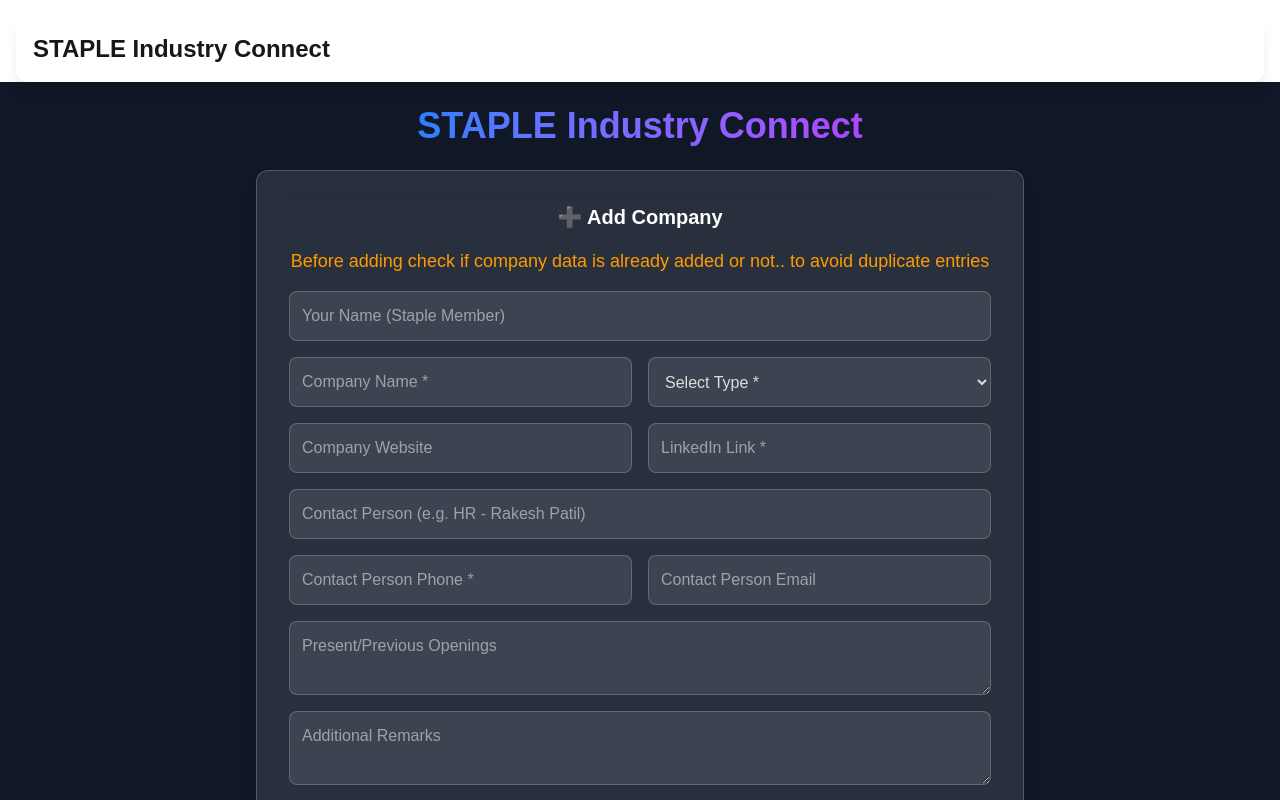
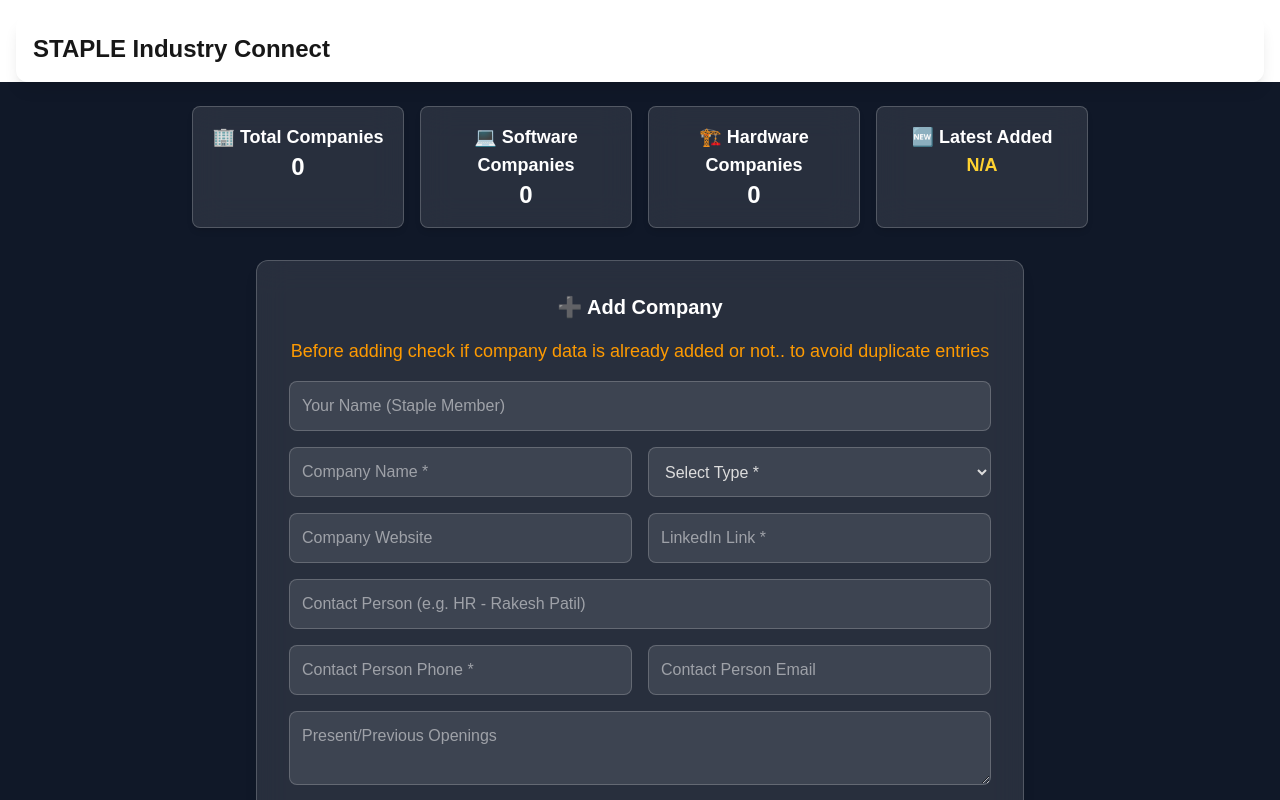
Before and after one commit to Tnmy4069/STAPLE-Connect, a Next.js app: page / in a window 1280 px wide. Shown: the top 800 px of the page. Built offline with nearby package versions, Linux system fonts and the light colour scheme; no server answers; the database is empty.

Commit message:
Add mini dashboard to display company statistics and improve company email handling

```diff
--- a/src/app/api/companies/route.js
+++ b/src/app/api/companies/route.js
@@ -8,6 +8,7 @@
   await connectDB();
   const companies = await Company.find({});
   return NextResponse.json(companies);
+
 }
 
 // POST a new company
@@ -16,7 +17,6 @@
   const data = await req.json();
   const newCompany = await Company.create(data);
   return NextResponse.json(newCompany, { status: 201 });
-  alert("New company Added successfully");
 }
 
 // DELETE a company
--- a/src/app/page.js
+++ b/src/app/page.js
@@ -22,6 +22,7 @@
   const fetchCompanies = async () => {
     const { data } = await axios.get("/api/companies");
     setCompanies(data);
+    console.log(data);
   };
 
   const handleSubmit = async (e) => {
@@ -67,12 +68,36 @@
     window.scrollTo({ top: 0, behavior: "smooth" }); // Scroll up when editing
   };
 
+ // Dashboard Data Calculations
+ const totalCompanies = companies.length;
+ const itCompanies = companies.filter(c => c.type.includes("IT")).length;
+ const nonItCompanies = totalCompanies - itCompanies;
+ const latestCompany = totalCompanies > 0 ? companies[totalCompanies - 1].name : "N/A";
+
+
 
   return (
     <div className="min-h-screen bg-gray-900 text-white flex flex-col items-center p-6">
-    <h1 className="text-4xl font-extrabold text-center mb-6 bg-gradient-to-r from-blue-500 to-purple-500 text-transparent bg-clip-text">
-      STAPLE Industry Connect
-    </h1>
+
+    {/* Mini Dashboard */}
+    <div className="grid grid-cols-2 md:grid-cols-4 gap-4 mb-8 max-w-4xl w-full">
+        <div className="bg-white/10 backdrop-blur-lg p-4 rounded-lg shadow-md text-center border border-white/20">
+          <h3 className="text-lg font-semibold">🏢 Total Companies</h3>
+          <p className="text-2xl font-bold">{totalCompanies}</p>
+        </div>
+        <div className="bg-white/10 backdrop-blur-lg p-4 rounded-lg shadow-md text-center border border-white/20">
+          <h3 className="text-lg font-semibold">💻 Software Companies</h3>
+          <p className="text-2xl font-bold">{itCompanies}</p>
+        </div>
+        <div className="bg-white/10 backdrop-blur-lg p-4 rounded-lg shadow-md text-center border border-white/20">
+          <h3 className="text-lg font-semibold">🏗️ Hardware Companies</h3>
+          <p className="text-2xl font-bold">{nonItCompanies}</p>
+        </div>
+        <div className="bg-white/10 backdrop-blur-lg p-4 rounded-lg shadow-md text-center border border-white/20">
+          <h3 className="text-lg font-semibold">🆕 Latest Added</h3>
+          <p className="text-lg font-bold text-amber-300">{latestCompany}</p>
+        </div>
+      </div>
 
 
 
@@ -151,14 +176,14 @@
         <div className="grid grid-cols-1 md:grid-cols-2 gap-6">
           {companies.map((c) => (
             <div key={c._id} className="bg-gray-800 p-6 rounded-lg shadow-lg hover:shadow-xl transition-all">
-              <h3 className="text-lg font-semibold mb-2">{c.name} - {c.type}</h3>
+              <h3 className="text-lg font-semibold mb-2" > {c.name} - {c.type}</h3>
               <p className="text-sm text-gray-400">📧 {c.email}</p>
               {c.website && <p className="text-sm text-blue-400">🌍 <a href={c.website} target="_blank" rel="noopener noreferrer">{c.website}</a></p>}
               {c.linkedin && <p className="text-sm text-blue-400">🔗 <a href={c.linkedin} target="_blank" rel="noopener noreferrer">{c.linkedin}</a></p>}
 
               <p className="mt-2 text-sm"><strong>👤 Contact:</strong> {c.contactPerson}</p>
               <p className="text-sm"><strong>📞 Phone:</strong> {c.contactPhone}</p>
-              <p className="text-sm"><strong>📧 Email:</strong> {c.contactEmail}</p>
+              <p className="text-sm"><strong>📧 Email:</strong> {c.contactEmail || "N/A"}</p>
 
               <p className="mt-2 text-sm"><strong>🔍 Openings:</strong> {c.openings || "N/A"}</p>
               <p className="text-sm"><strong>📝 Remarks:</strong> {c.remarks || "N/A"}</p>
```
